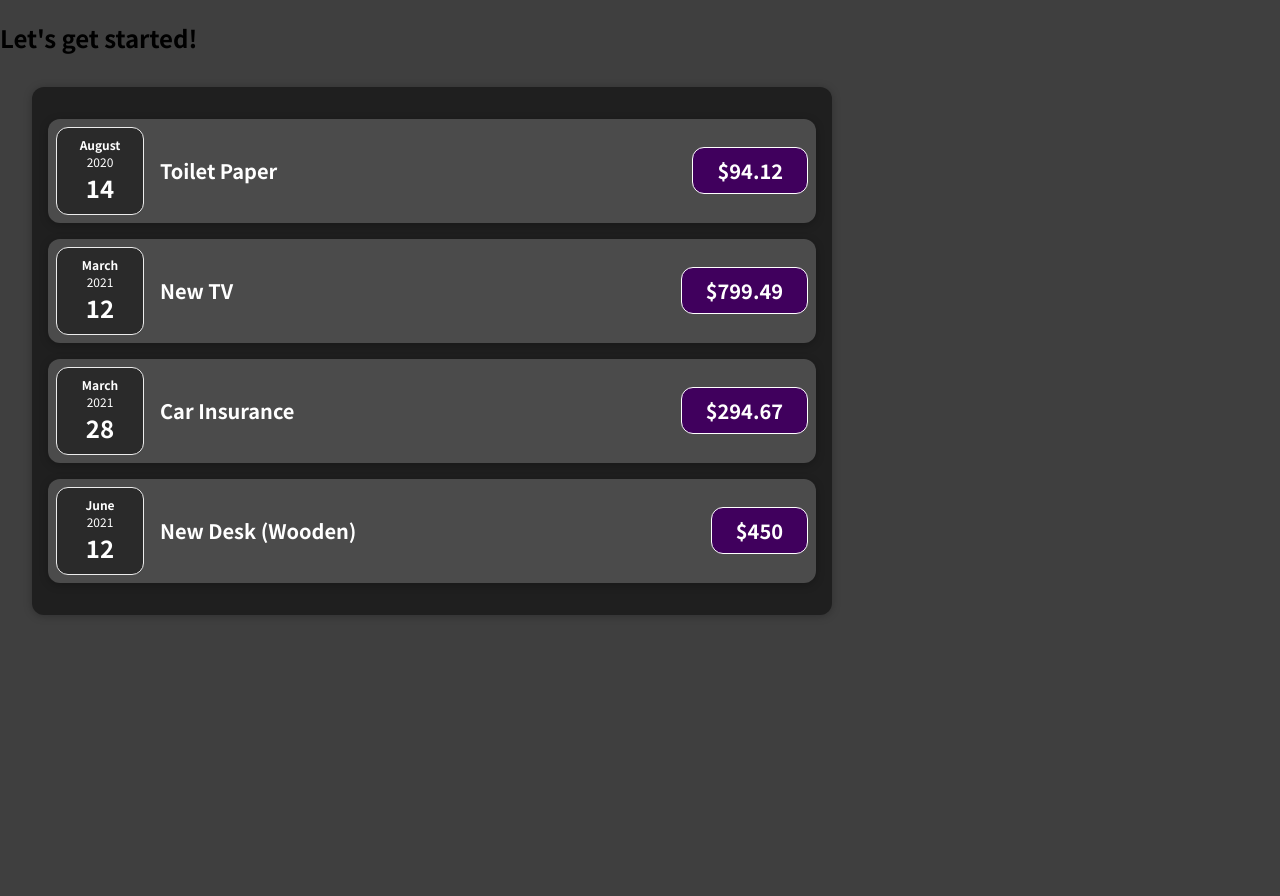
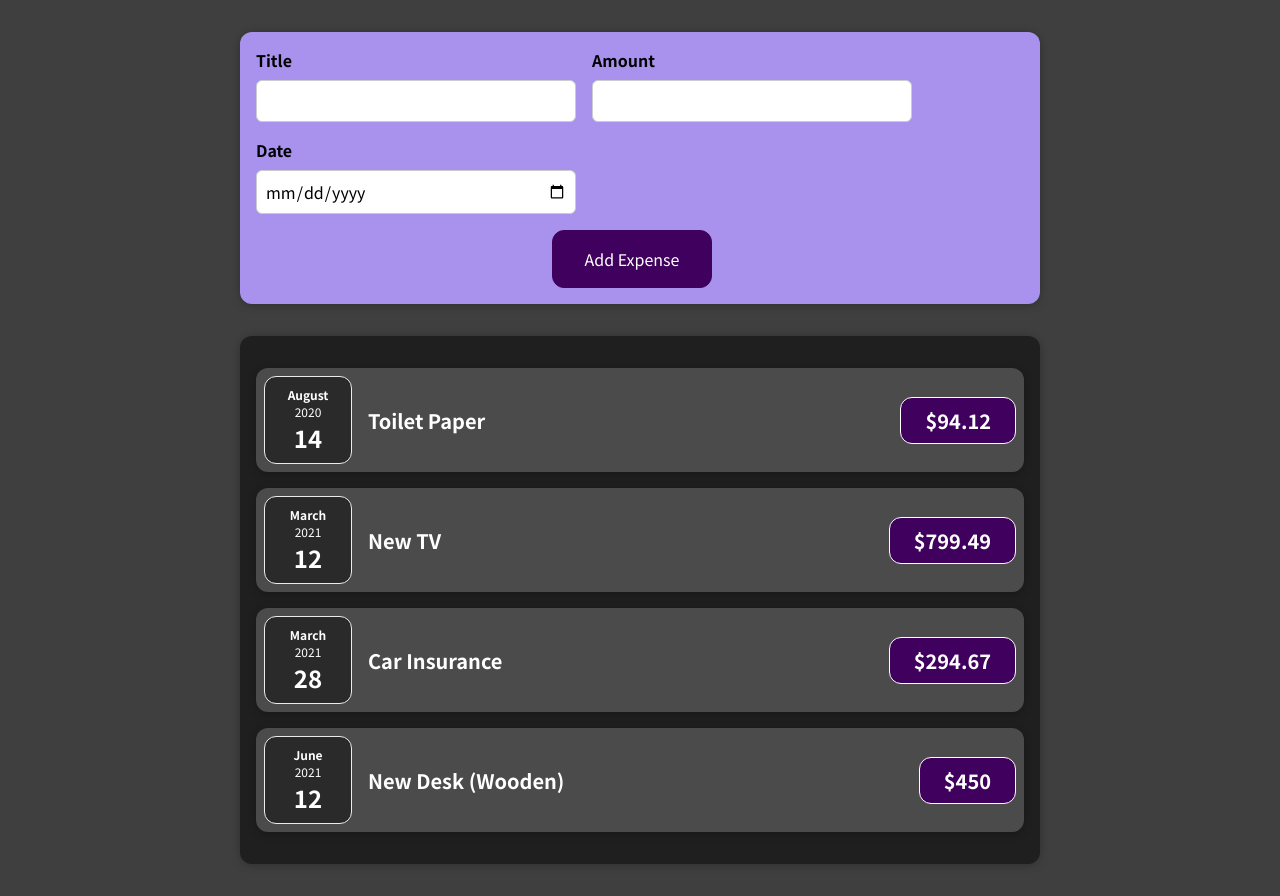
Before and after one commit to rafy13/ExpenseTracker, a JavaScript app: page / in a window 1280 px wide. Before the commit the page ends 800 px from the top, so only its background shows below. Built offline with nearby package versions, Linux system fonts and the light colour scheme.

Commit message:
Implement new form to add expenses

```diff
--- a/src/App.js
+++ b/src/App.js
@@ -1,4 +1,5 @@
 import Expenses from "./components/Expenses/Expenses";
+import NewExpense from "./components/NewExpense/NewExpense";
 
 function App() {
 	const expenses = [
@@ -25,7 +26,7 @@
 
 	return (
 		<div>
-			<h2>Let's get started!</h2>
+			<NewExpense />
 			<Expenses items={expenses}></Expenses>
 		</div>
 	);
--- a/src/components/Expenses/Expenses.css
+++ b/src/components/Expenses/Expenses.css
@@ -1,7 +1,7 @@
 .expenses {
 	padding: 1rem;
 	background-color: rgb(31, 31, 31);
-	margin: 2rem;
+	margin: 2rem auto;
 	width: 50rem;
 	max-width: 95%;
 }
--- /dev/null
+++ b/src/components/NewExpense/NewExpense.css
@@ -0,0 +1,38 @@
+.new-expense {
+	background-color: #a892ee;
+	padding: 1rem;
+	margin: 2rem auto;
+	width: 50rem;
+	max-width: 95%;
+	border-radius: 12px;
+	text-align: center;
+	box-shadow: 0 1px 8px rgba(0, 0, 0, 0.25);
+}
+
+.new-expense button {
+	font: inherit;
+	cursor: pointer;
+	padding: 1rem 2rem;
+	border: 1px solid #40005d;
+	background-color: #40005d;
+	color: white;
+	border-radius: 12px;
+	margin-right: 1rem;
+}
+
+.new-expense button:hover,
+.new-expense button:active {
+	background-color: #510674;
+	border-color: #510674;
+}
+
+.new-expense button.alternative {
+	color: #220131;
+	border-color: transparent;
+	background-color: transparent;
+}
+
+.new-expense button.alternative:hover,
+.new-expense button.alternative:active {
+	background-color: #ddb3f8;
+}
--- /dev/null
+++ b/src/components/NewExpense/NewExpense.js
@@ -0,0 +1,12 @@
+import "./NewExpense.css";
+import NewExpenseForm from "./NewExpenseForm";
+
+const NewExpense = (props) => {
+	return (
+		<div className="new-expense">
+			<NewExpenseForm />
+		</div>
+	);
+};
+
+export default NewExpense;
--- /dev/null
+++ b/src/components/NewExpense/NewExpenseForm.css
@@ -0,0 +1,26 @@
+.new-expense__controls {
+	display: flex;
+	flex-wrap: wrap;
+	gap: 1rem;
+	margin-bottom: 1rem;
+	text-align: left;
+}
+
+.new-expense__control label {
+	font-weight: bold;
+	margin-bottom: 0.5rem;
+	display: block;
+}
+
+.new-expense__control input {
+	font: inherit;
+	padding: 0.5rem;
+	border-radius: 6px;
+	border: 1px solid #ccc;
+	width: 20rem;
+	max-width: 100%;
+}
+
+.new-expense__actions {
+	text-align: right;
+}
--- /dev/null
+++ b/src/components/NewExpense/NewExpenseForm.js
@@ -0,0 +1,27 @@
+import "./NewExpenseForm.css";
+
+const NewExpenseForm = (props) => {
+	return (
+		<form>
+			<div className="new-expense__controls">
+				<div className="new-expense__control">
+					<label>Title</label>
+					<input type="text" />
+				</div>
+				<div className="new-expense__control">
+					<label>Amount</label>
+					<input type="number" min="0.01" step="0.01" />
+				</div>
+				<div className="new-expense__control">
+					<label>Date</label>
+					<input type="date" min="2019/01/01" max="2022/12/31" />
+				</div>
+			</div>
+			<div className="new_expanse__controls">
+				<button type="sumbit">Add Expense</button>
+			</div>
+		</form>
+	);
+};
+
+export default NewExpenseForm;
--- a/src/components/UI/Card.css
+++ b/src/components/UI/Card.css
@@ -1,4 +1,5 @@
 .card {
 	border-radius: 12px;
 	box-shadow: 0 1px 8px rgb(0, 0, 9, 0.25);
+	margin: auto;
 }
```
